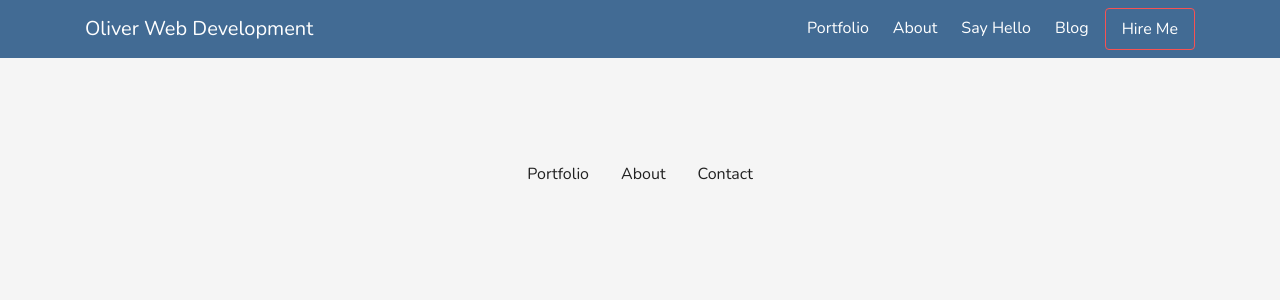
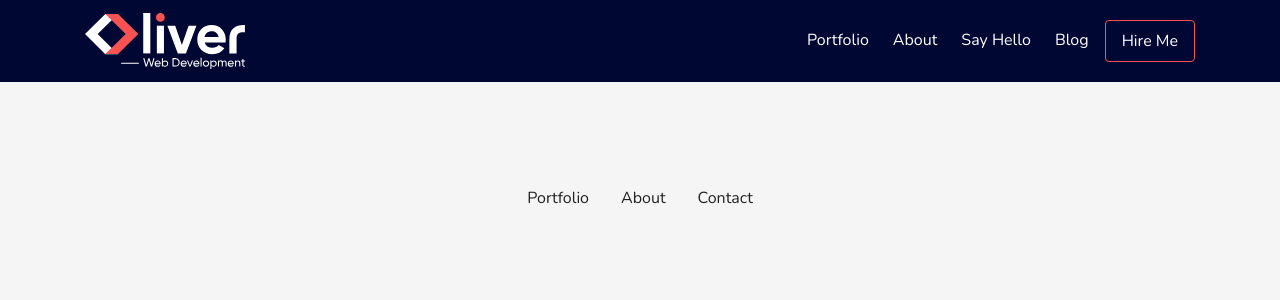
Before and after one commit to brian101co/personal-portfolio, a Django app: page /blog/ in a window 1280 px wide. Shown: the top 300 px of the page. Run offline with Django 3.2, Linux system fonts and the light colour scheme; data that the repository does not hold is empty; some libraries are stand-ins or nearby versions.

Commit message:
added logo and favicon

```diff
--- a/pages/static/css/global.css
+++ b/pages/static/css/global.css
@@ -11,7 +11,8 @@
 :root {
     /* --primary-color:#f77171; */
     --primary-color:#f85252;
-    --secondary-color: #426b94;
+    --secondary-color: #000733;
+    /* --secondary-color: #426b94; */
     --accent-color: #8ad6cc;
     --accent-color-secondary: #E63946;
     --accent-color-tertiary: #457B9D;
@@ -66,6 +67,16 @@ body {
     color: white !important;
 }
 
+.navbar-brand {
+    height: auto;
+    width: 160px;
+}
+
+.navbar-brand img {
+    width: 100%;
+    height: auto;
+}
+
 .link {
     color: white !important;
 }
--- a/templates/base.html
+++ b/templates/base.html
@@ -1,8 +1,10 @@
 <!DOCTYPE html>
 <html lang="en">
+    {% load static %}
 <head>
     <meta charset="UTF-8">
     <meta name="viewport" content="width=device-width, initial-scale=1.0">
+    <link rel="shortcut icon" href="{% static 'imgs/favicon_PNG.png' %}" type="image/x-icon">
     {% block head %}{% endblock %}
     <link rel="stylesheet" href="https://stackpath.bootstrapcdn.com/bootstrap/4.5.0/css/bootstrap.min.css" integrity="sha384-9aIt2nRpC12Uk9gS9baDl411NQApFmC26EwAOH8WgZl5MYYxFfc+NcPb1dKGj7Sk" crossorigin="anonymous">
     {% block styles %}{% endblock %}
--- a/templates/blog/base.html
+++ b/templates/blog/base.html
@@ -7,6 +7,7 @@
     {% block head %}{% endblock %}
     <link rel="stylesheet" href="https://stackpath.bootstrapcdn.com/bootstrap/4.5.0/css/bootstrap.min.css" integrity="sha384-9aIt2nRpC12Uk9gS9baDl411NQApFmC26EwAOH8WgZl5MYYxFfc+NcPb1dKGj7Sk" crossorigin="anonymous">
     <link href="https://fonts.googleapis.com/css2?family=Nunito:wght@400;700&display=swap" rel="stylesheet">
+    <link rel="shortcut icon" href="{% static 'imgs/favicon_PNG.png' %}" type="image/x-icon">
     {% block link_cdns %}{% endblock %}
     {% compress css %}
         <link rel="stylesheet" href="{% static 'css/global.css' %}">
--- a/templates/jobs/base.html
+++ b/templates/jobs/base.html
@@ -9,6 +9,7 @@
     <link type="text/css" charset="utf-8" rel="stylesheet" href="https://stackpath.bootstrapcdn.com/bootstrap/4.5.0/css/bootstrap.min.css" integrity="sha384-9aIt2nRpC12Uk9gS9baDl411NQApFmC26EwAOH8WgZl5MYYxFfc+NcPb1dKGj7Sk" crossorigin="anonymous">
     <link type="text/css" charset="utf-8" rel="stylesheet" href="https://stackpath.bootstrapcdn.com/font-awesome/4.7.0/css/font-awesome.min.css">
     <link href="https://fonts.googleapis.com/css2?family=Nunito:wght@400;700&display=swap" rel="stylesheet">
+    <link rel="shortcut icon" href="{% static 'imgs/favicon_PNG.png' %}" type="image/x-icon">
     {% compress css %}
         <link rel="stylesheet" href="{% static 'css/global.css' %}">
         {% block styles %}{% endblock %}
--- a/templates/partials/_nav-bar.html
+++ b/templates/partials/_nav-bar.html
@@ -1,6 +1,9 @@
+{% load static %}
 <nav class="navbar navbar-expand-md navbar-dark">
     <div class="container">
-        <a class="navbar-brand" href="{% url 'jobs:job-list' %}"><span class="highlight">O</span>liver <span class="highlight">W</span>eb <span class="highlight">D</span>evelopment</a>
+        <a class="navbar-brand" href="{% url 'jobs:job-list' %}">
+          <img src="{% static 'imgs/logo.svg' %}" alt="Oliver Web Development">
+        </a>
         <button class="navbar-toggler" type="button" data-toggle="collapse" data-target="#navbar" aria-controls="navbar" aria-expanded="false" aria-label="Toggle navigation">
           <span class="navbar-toggler-icon"></span>
         </button>
--- a/templates/partials/_secondary-navbar.html
+++ b/templates/partials/_secondary-navbar.html
@@ -1,7 +1,9 @@
-{% load job_tags %}
+{% load job_tags static %}
 <nav class="navbar navbar-expand-md navbar-dark bg-dark">
     <div class="container">
-        <a class="navbar-brand" href="{% url 'jobs:job-list' %}">Oliver Web Development</a>
+        <a class="navbar-brand" href="{% url 'jobs:job-list' %}">
+          <img src="{% static 'imgs/logo.svg' %}" alt="Oliver Web Development">
+        </a>
         <button class="navbar-toggler" type="button" data-toggle="collapse" data-target="#navbar" aria-controls="navbar" aria-expanded="false" aria-label="Toggle navigation">
           <span class="navbar-toggler-icon"></span>
         </button>
```
Also changed, not shown: jobs/static/imgs/favicon_PNG.png (added), jobs/static/imgs/logo.svg (added).
